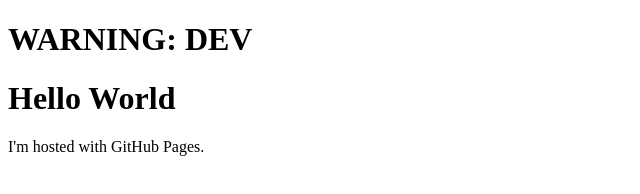
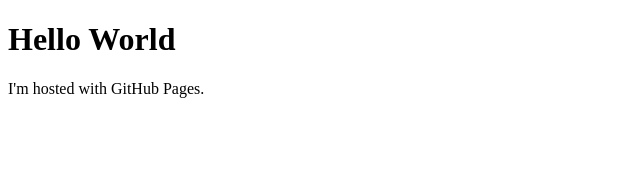
Before and after one commit to vcortese/vcortese.github.io, a plain HTML site: page index.html in a window 1280 px wide. Shown: the whole page, without its empty margins (0-640 px from the left). Drawn offline with Linux system fonts and the light colour scheme.

Commit message:
Update index.html

```diff
--- a/index.html
+++ b/index.html
@@ -1,7 +1,6 @@
 <!DOCTYPE html>
 <html>
 <body>
-    <h1>WARNING: DEV</h1>
     <h1>Hello World</h1>
     <p>I'm hosted with GitHub Pages. </p>
 </body>
```
